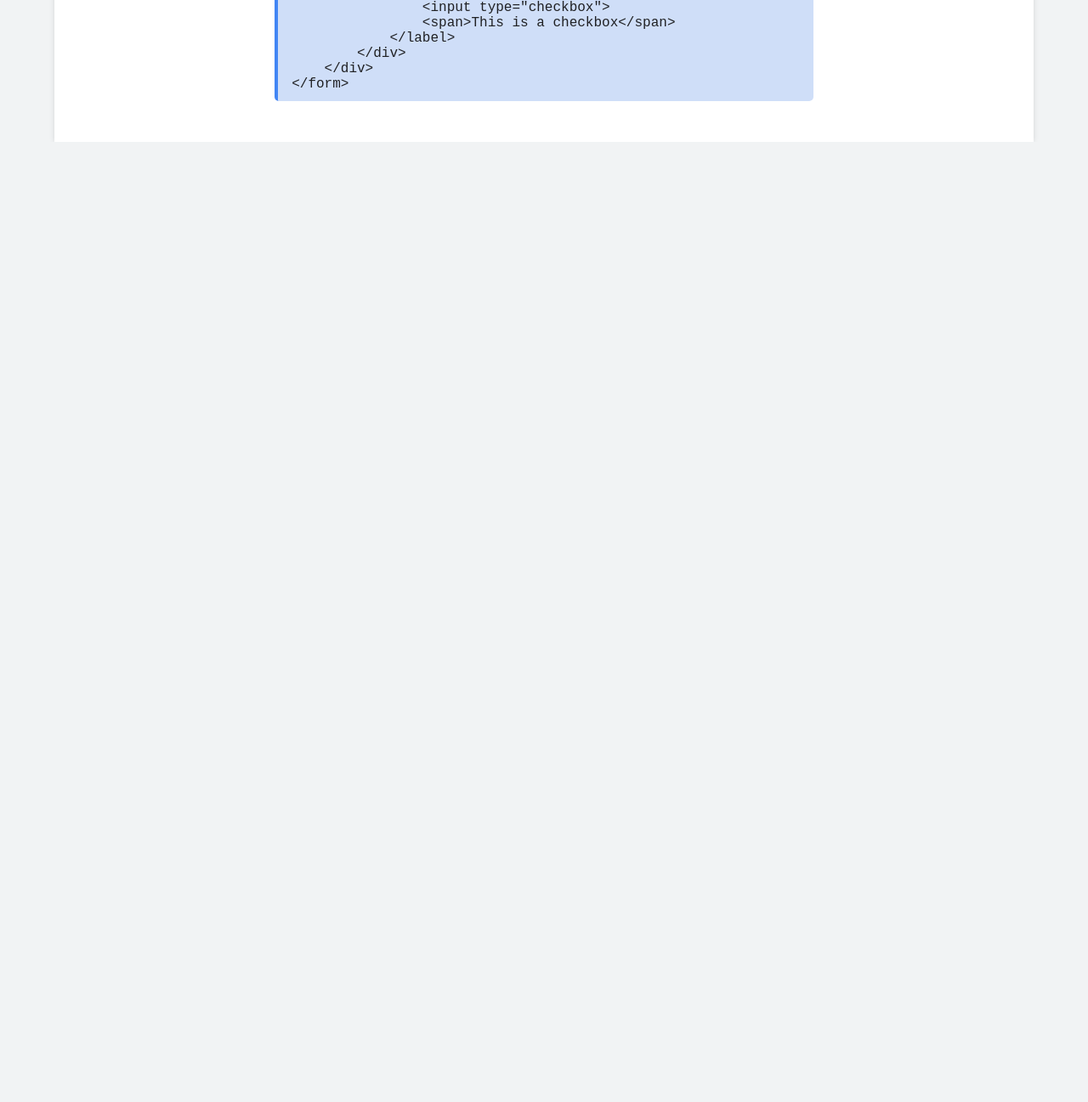
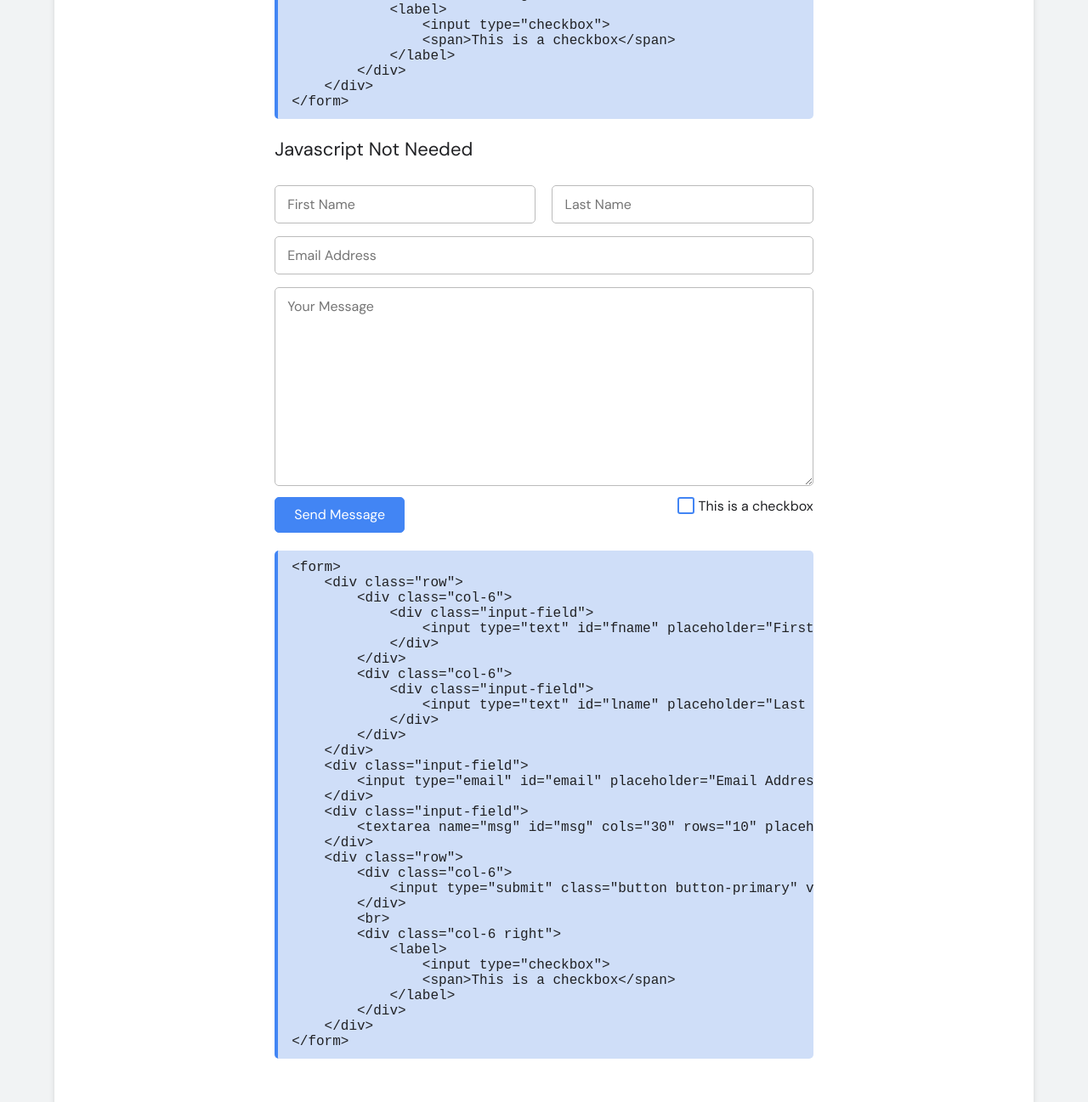
Before and after one commit to Prayag2/CodeLight, a plain HTML site: page index.html in a window 1280 px wide. Shown: the part 3331-4628 px from the top of the page at 85% size. Before the commit the page ends 3498 px from the top, so only its background shows below. Drawn offline with nearby package versions, Linux system fonts and the light colour scheme.

Commit message:
Fixed a mistake

```diff
--- a/css/googledesign.css
+++ b/css/googledesign.css
@@ -811,7 +811,9 @@ input[type="checkbox"]:checked+span:before {
     display: none;
     transition: all 0.2s ease;
 }
-
+.sidenav a {
+    text-decoration: none;
+}
 .sidenav h1,
 .sidenav h2,
 .sidenav h3,
--- a/index.html
+++ b/index.html
@@ -53,7 +53,6 @@
             <br>
             <br>
             <a href="" class="button button-primary">Download Now</a>
-            <br>
             <div class="mb-4"></div>
         </div>
         <br>
@@ -138,9 +137,13 @@
             <div class="mt-4"></div>
             <h2>Forms</h2>
             <br>
-            <p>The forms in Google Design are beautiful. They have a very special animation when in focus. You can use the grid system to make the them responsive. There are two types of forms you can use. One needs the javascript file to be included and the other one can be used without the javascript file. Here is an example below-</p>
+            <p>The forms in Google Design are beautiful. They have a very special animation when in focus. You can use
+                the grid system to make them responsive. There are two types of forms you can use. One needs the
+                javascript file to be included and the other one can be used without the javascript file. Here is an
+                example below-</p>
             <br>
             <h4>Javascript Needed</h4>
+            <br>
             <form>
                 <div class="row">
                     <div class="col-6">
@@ -214,6 +217,78 @@
         &lt;/div&gt;
     &lt;/div&gt;
 &lt;/form&gt;</code></pre>
+            <br>
+            <h4>Javascript Not Needed</h4>
+            <br>
+            <form>
+                <div class="row">
+                    <div class="col-6">
+                        <div class="input-field">
+                            <input type="text" id="fname" placeholder="First Name">
+                        </div>
+                    </div>
+                    <div class="col-6">
+                        <div class="input-field">
+                            <input type="text" id="lname" placeholder="Last Name">
+                        </div>
+                    </div>
+                </div>
+                <div class="input-field">
+                    <input type="email" id="email" placeholder="Email Address">
+                </div>
+                <div class="input-field">
+                    <textarea name="msg" id="msg" cols="30" rows="10" placeholder="Your Message"></textarea>
+                </div>
+                <div class="row">
+                    <div class="col-6">
+                        <input type="submit" class="button button-primary" value="Send Message">
+                    </div>
+                    <br>
+                    <div class="col-6 right">
+                        <label>
+                            <input type="checkbox">
+                            <span>This is a checkbox</span>
+                        </label>
+                    </div>
+                </div>
+            </form>
+            <br>
+            <pre><code>&lt;form&gt;
+    &lt;div class="row"&gt;
+        &lt;div class="col-6"&gt;
+            &lt;div class="input-field"&gt;
+                &lt;input type="text" id="fname" placeholder="First Name"&gt;
+            &lt;/div&gt;
+        &lt;/div&gt;
+        &lt;div class="col-6"&gt;
+            &lt;div class="input-field"&gt;
+                &lt;input type="text" id="lname" placeholder="Last Name"&gt;
+            &lt;/div&gt;
+        &lt;/div&gt;
+    &lt;/div&gt;
+    &lt;div class="input-field"&gt;
+        &lt;input type="email" id="email" placeholder="Email Address"&gt;
+    &lt;/div&gt;
+    &lt;div class="input-field"&gt;
+        &lt;textarea name="msg" id="msg" cols="30" rows="10" placeholder="Your Message"&gt;&lt;/textarea&gt;
+    &lt;/div&gt;
+    &lt;div class="row"&gt;
+        &lt;div class="col-6"&gt;
+            &lt;input type="submit" class="button button-primary" value="Send Message"&gt;
+        &lt;/div&gt;
+        &lt;br&gt;
+        &lt;div class="col-6 right"&gt;
+            &lt;label&gt;
+                &lt;input type="checkbox"&gt;
+                &lt;span&gt;This is a checkbox&lt;/span&gt;
+            &lt;/label&gt;
+        &lt;/div&gt;
+    &lt;/div&gt;
+&lt;/form&gt;</code></pre>
+            <div class="mb-4"></div>
+            <hr>
+            <div class="mt-4"></div>
+
         </div>
     </div>
 
```
Also changed, not shown: rough.html (+4 -8 lines), css/googledesign.min.css.
